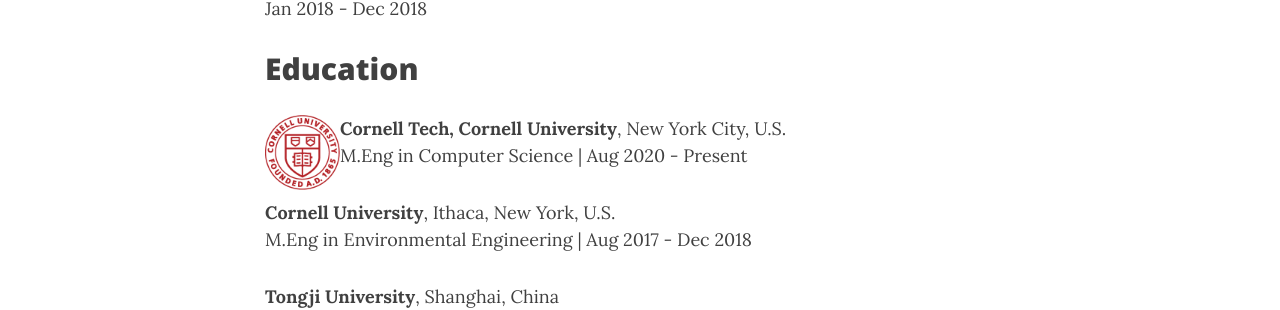
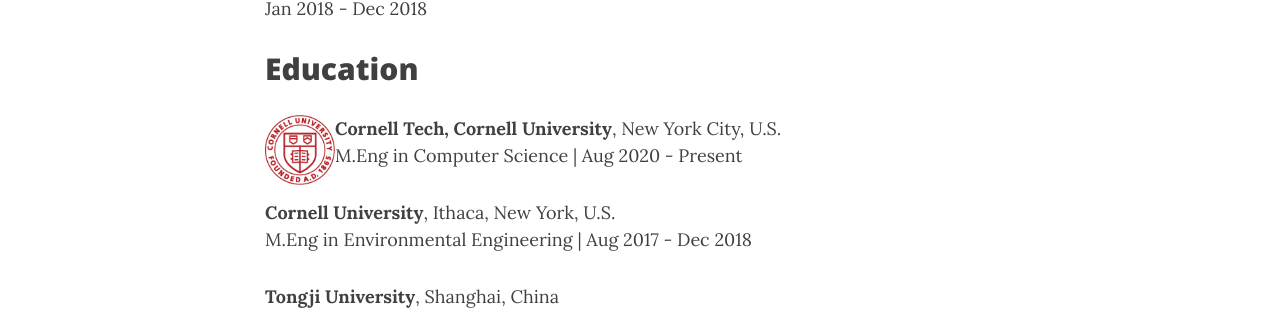
Before and after one commit to sh2439/sh2439.github.io, a Jekyll site: the page built from index.md, in a window 1280 px wide and 900 px high, scrolled down 731 px. Shown: the part 249-559 px from the top of the window. Built offline with Jekyll 4.4.1, drawn with Linux system fonts in a browser that asks for light colours; nearby versions of some CDN libraries.

Commit message:
add logo

```diff
--- a/index.md
+++ b/index.md
@@ -31,8 +31,8 @@
 |-|-|-|
 |<img src="img/school_logo/cornell.png"> width = "200"| **Cornell Tech, Cornell University**, New York City, U.S.<br> M.Eng in Computer Science, Aug 2020 - Present| -->
 
-<img align="left" src="img/school_logo/cornell.png" width="75"> **Cornell Tech, Cornell University**, New York City, U.S.<br>
-M.Eng in Computer Science | Aug 2020 - Present <br>
+<img align="left" src="img/school_logo/cornell.png" width="70">  **Cornell Tech, Cornell University**, New York City, U.S.<br>
+ M.Eng in Computer Science | Aug 2020 - Present <br>
 
 
 **Cornell University**, Ithaca, New York, U.S.<br>
```
